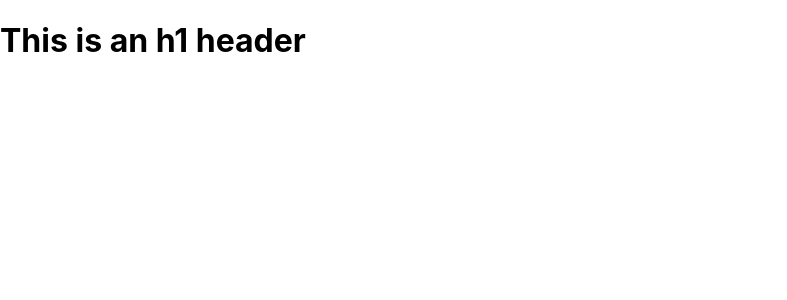
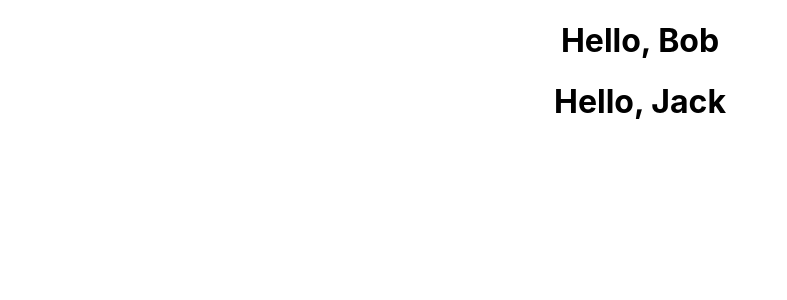
Before and after one commit to droberts215/firstapp, a React (Create React App) app: page / in a window 1280 px wide. Shown: the top 300 px of the page, without its empty margins (0-787 px from the left). Built offline with nearby package versions, Linux system fonts and the light colour scheme.

Commit message:
props lab

```diff
--- a/src/App.js
+++ b/src/App.js
@@ -4,7 +4,12 @@ import Header from './components/Header';
 
 
 function App() {
-  return <Header />
+  return (
+    <div className="App">
+      <Header firstName="Bob" />
+      <Header firstName="Jack" />
+    </div>
+  )
 }
 
 export default App;
--- a/src/components/Header.js
+++ b/src/components/Header.js
@@ -1,6 +1,6 @@
-function Header() {
+function Header(props) {
     return (
-        <h1>This is an h1 header</h1>
+        <h1>Hello, {props.firstName}</h1>
     )
 }
 
```
